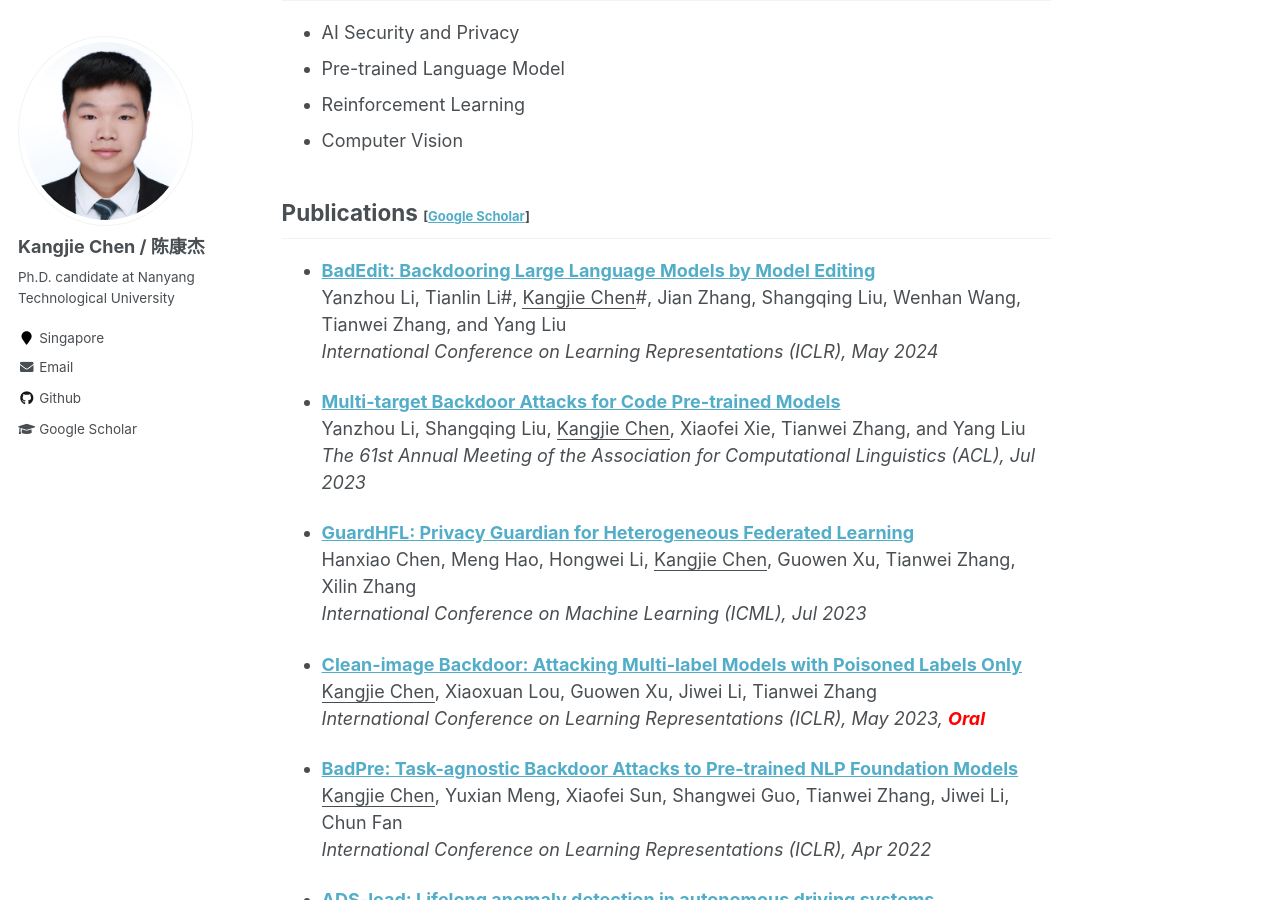
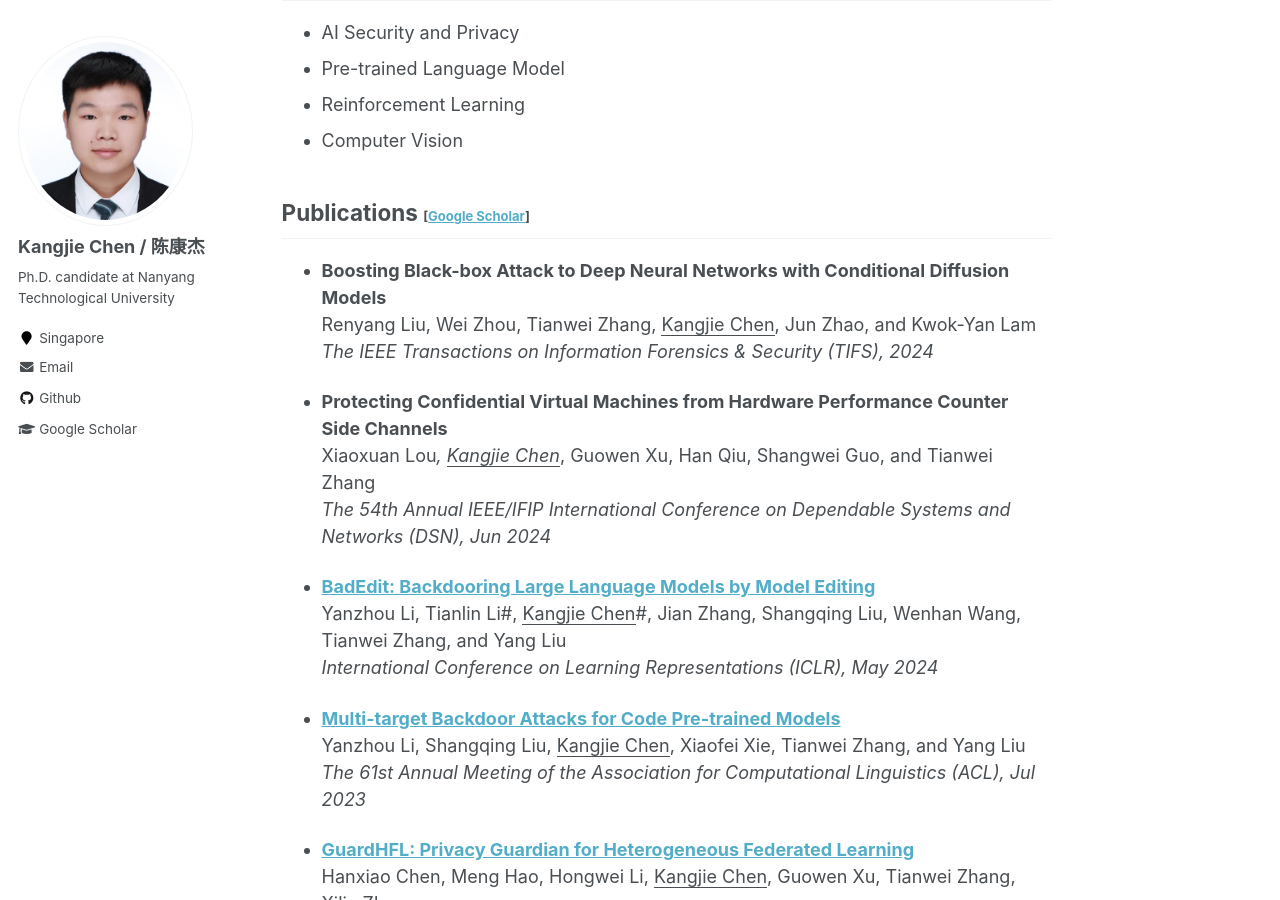
Before and after one commit to kangjie-chen/kangjie-chen.github.io, a Jekyll site: the page built from _pages/about.md, in a window 1280 px wide and 900 px high, scrolled down 363 px. Built offline with Jekyll 4.4.1, drawn with Linux system fonts in a browser that asks for light colours; some of the changed text lies outside the part shown.

Commit message:
Update about.md

```diff
--- a/_pages/about.md
+++ b/_pages/about.md
@@ -20,6 +20,18 @@ I am currently a fourth-year Ph.D. student at Nanyang Technological University,
 <br/>
 
 ## Publications <span style="font-size:small;">[[Google Scholar](https://scholar.google.com/citations?user=vEPnP6oAAAAJ)]</span>
+
+- **Boosting Black-box Attack to Deep Neural Networks with Conditional Diffusion Models**
+  <br/>
+  Renyang Liu, Wei Zhou, Tianwei Zhang, <u>Kangjie Chen</u>, Jun Zhao, and Kwok-Yan Lam
+  <br/>
+  *The IEEE Transactions on Information Forensics & Security (TIFS), 2024*
+
+- **Protecting Confidential Virtual Machines from Hardware Performance Counter Side Channels**
+  <br/>
+  Xiaoxuan Lou*, <u>Kangjie Chen</u>*, Guowen Xu, Han Qiu, Shangwei Guo, and Tianwei Zhang
+  <br/>
+  *The 54th Annual IEEE/IFIP International Conference on Dependable Systems and Networks (DSN), Jun 2024*
 
 - **[BadEdit: Backdooring Large Language Models by Model Editing](https://openreview.net/pdf?id=duZANm2ABX)**
   <br/>
```
Also changed, not shown: other parts of _pages/about.md (+1 -1 lines).
